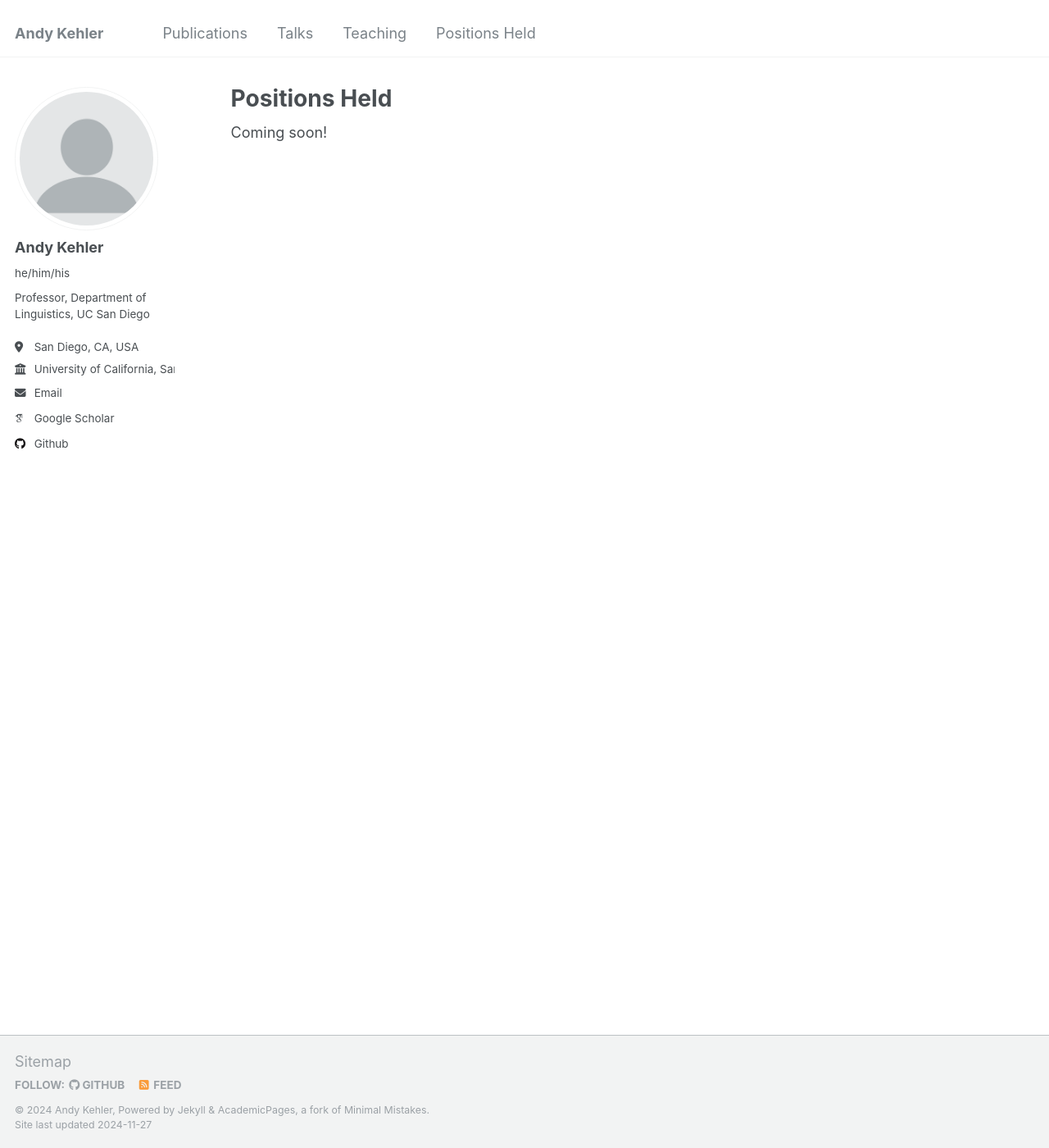
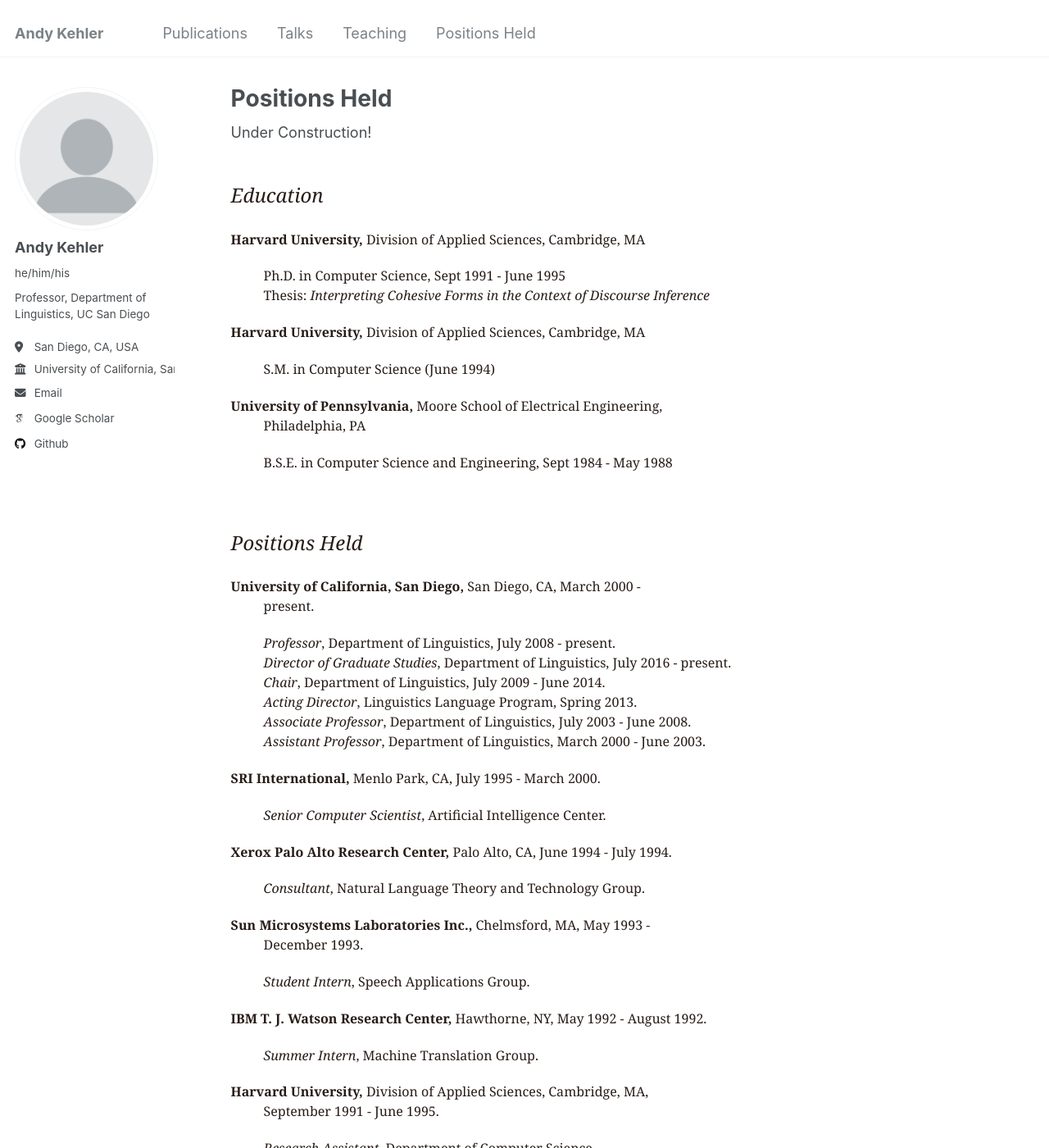
Before and after one commit to akehler/akehler.github.io, a Jekyll site: the page built from _pages/positions.html, in a window 1280 px wide and 1400 px high. Shown: the whole window at 82% size. Built offline with Jekyll 4.4.1, drawn with Linux system fonts in a browser that asks for light colours; some web fonts are replaced; some of the changed text lies outside the part shown.

Commit message:
Update positions.html

```diff
--- a/_pages/positions.html
+++ b/_pages/positions.html
@@ -5,4 +5,92 @@ permalink: /positions/
 author_profile: true
 ---
 
-Coming soon!
+Under Construction!
+
+
+          <p><br><font face="Georgia, Times New Roman, Times, serif" size="3" color="#281C17">
+         <font size="5"><i>Education</i></font></p>
+
+<P>
+<DL>
+<DD><P>
+<DT><STRONG>Harvard University,</STRONG>
+Division of Applied Sciences, Cambridge, MA
+<p>
+<DD>Ph.D. in Computer Science, Sept 1991 - June 1995
+<BR>
+Thesis: <I>Interpreting Cohesive Forms
+in the Context of Discourse Inference</I>
+
+<P>
+<DT><STRONG>Harvard University,</STRONG>
+Division of Applied Sciences, Cambridge, MA
+<p>
+<DD>S.M. in Computer Science (June 1994)
+
+<br>
+<P>
+<DT><STRONG>University of Pennsylvania,</STRONG>
+Moore School of Electrical
+Engineering, <br><dd>Philadelphia, PA
+<p>
+<DD>B.S.E. in Computer Science and Engineering, Sept 1984 - May 1988
+</DL>
+
+<p>&nbsp</p>
+          <p><font face="Georgia, Times New Roman, Times, serif" size="3" color="#281C17">
+         <font size="5"><i>Positions Held</i></font></p>
+
+<P>
+<DL>
+<DT><STRONG>University of California, San Diego,</STRONG>
+San Diego, CA, March 2000 - <br><dd>present. <p>
+<DD><I>Professor</I>, Department of Linguistics, July 2008 - present. <br>
+<DD><I>Director of Graduate Studies</I>, Department of Linguistics, July 2016 - present. <br>
+<DD><I>Chair</I>, Department of Linguistics, July 2009 - June 2014. <br>
+<DD><I>Acting Director</I>, Linguistics Language Program, Spring 2013. <br>
+<DD><I>Associate Professor</I>, Department of Linguistics, July 2003 - June 2008. <br>
+<DD><I>Assistant Professor</I>, Department of Linguistics, March 2000
+- June 2003. <br>
+<P>
+<DT><STRONG>SRI International,</STRONG>
+Menlo Park, CA, July 1995 -
+March 2000. <p> <DD><I>Senior Computer Scientist</I>, Artificial
+Intelligence Center.
+
+<P>
+<DT><STRONG>Xerox Palo Alto Research Center,</STRONG>
+Palo Alto, CA, June
+1994 - July 1994. <p> <DD><EM>Consultant</EM>, Natural Language Theory and
+Technology Group.
+
+<P>
+<DT><STRONG>Sun Microsystems Laboratories Inc.,</STRONG>
+Chelmsford, MA, May
+1993 - <br><dd>December 1993.  <p><DD> <EM>Student Intern</EM>, Speech Applications Group.
+
+<P>
+<DT><STRONG>IBM T. J. Watson Research Center,</STRONG>
+Hawthorne, NY, May
+1992 - August 1992. <p> <DD><EM>Summer Intern</EM>, Machine Translation Group.
+
+<P>
+<DT><STRONG>Harvard University,</STRONG>
+Division of Applied Sciences,
+Cambridge, MA, <br><dd>September 1991 - June 1995.
+<p> <DD><I>Research Assistant</I>,
+Department of Computer Science.
+
+<P>
+<DT><STRONG>Systems Research and Applications (SRA) Corp.,</STRONG>
+Arlington, VA,<br><dd> June
+1988 - July 1991.  <p> <DD><EM>Manager, NLP Initiatives Department</EM>,
+Intelligent Information Systems Division.
+
+<P>
+<DT><STRONG>BDM Corporation,</STRONG>
+Arlington, VA, May 1987 - August
+1987. <p> <DD><EM>Research Assistant</EM>, Artificial Intelligence
+Applications Group.
+<P>
+</DL>
```
